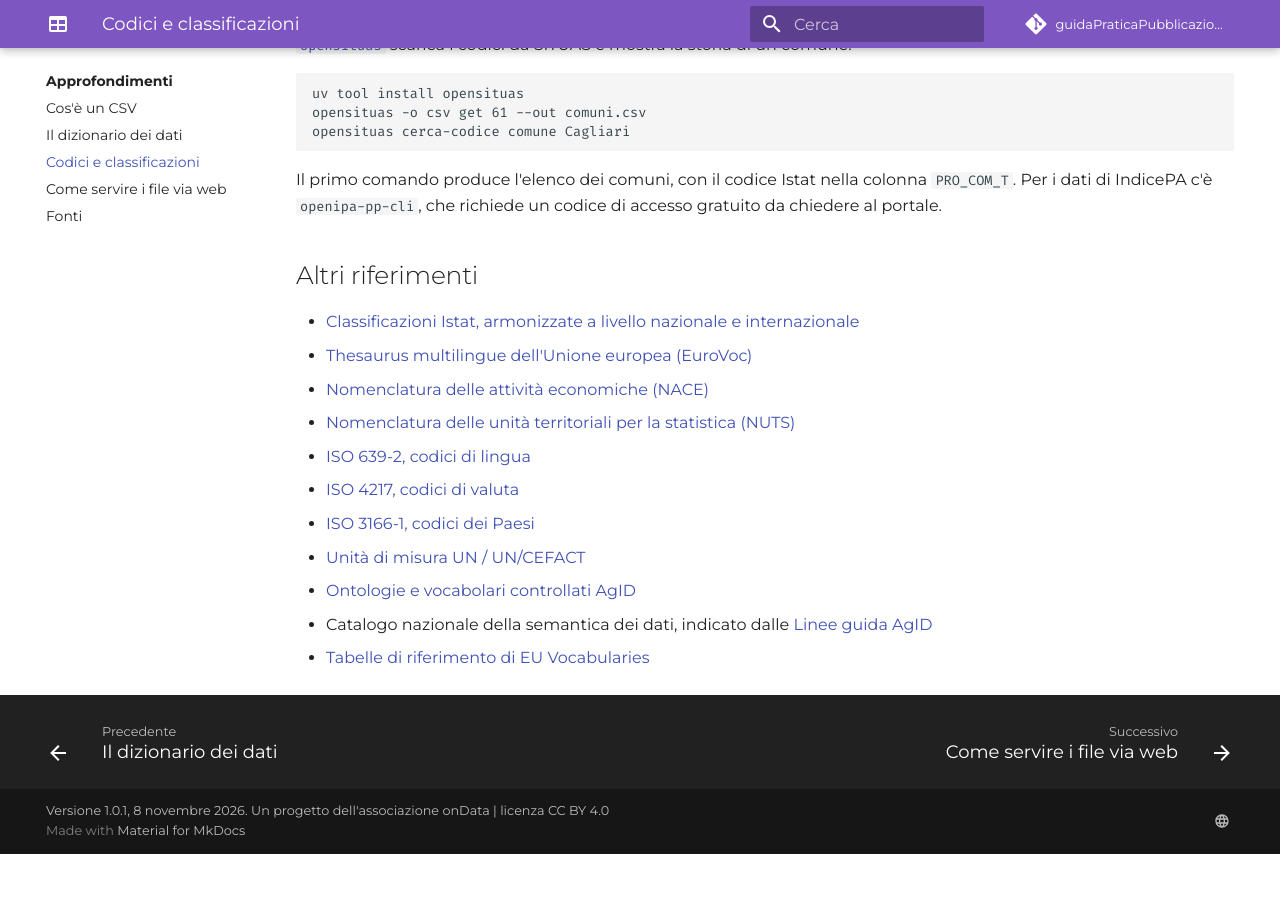
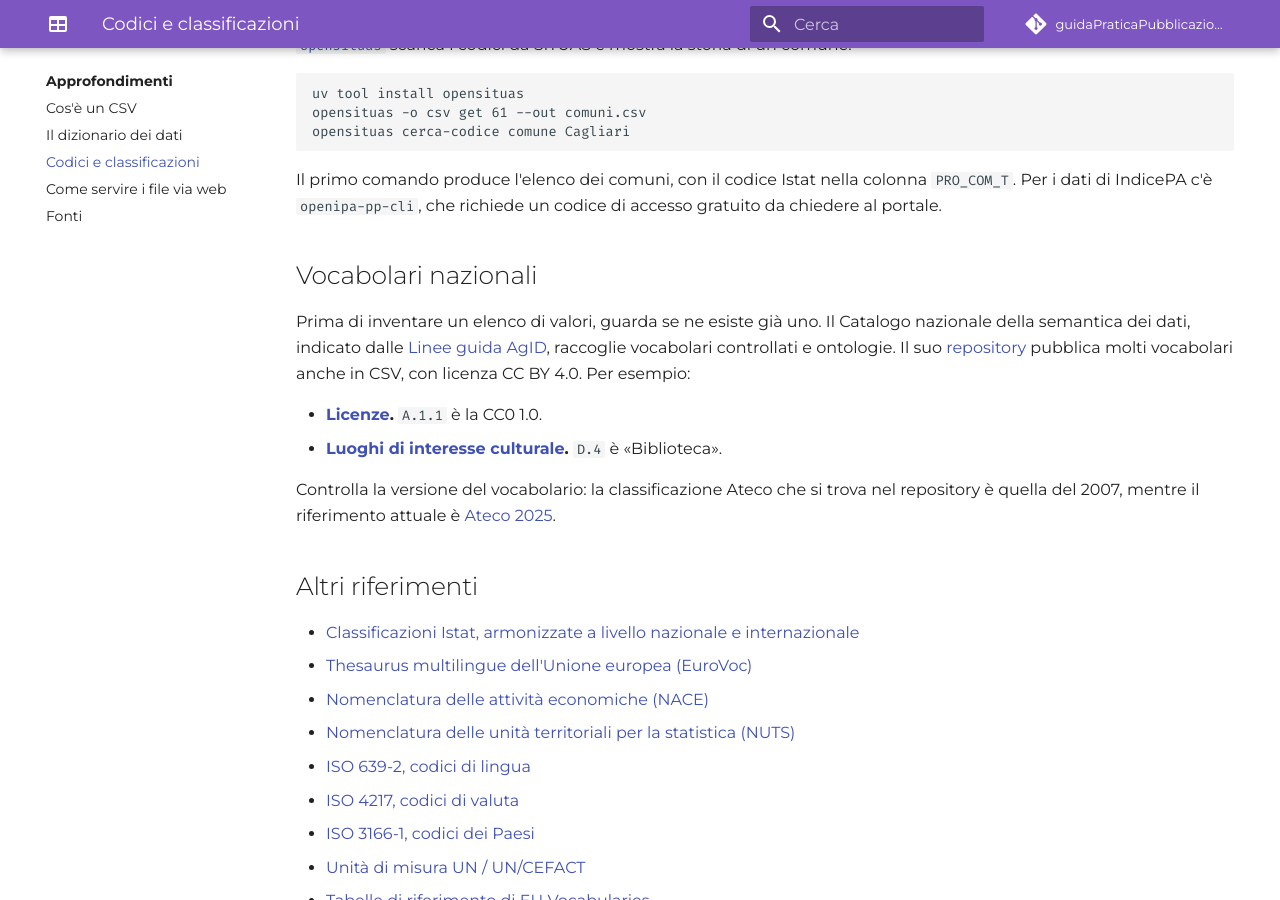
Before and after one commit to ondata/guidaPraticaPubblicazioneCSV, an MkDocs documentation site: the page built from docs/guida/linee_guida_pubblicazione/Tassonomie_elenchi_codici.md, in a window 1280 px wide and 900 px high, scrolled down 1003 px. Built offline with MkDocs 1.6.1 and Material for MkDocs 9.7.7, drawn with Linux system fonts in a browser that asks for light colours; comment, search, counter and statistics services are not loaded; before the commit the page ends 1857 px from its top, so only the background shows below that.

Commit message:
docs: vocabolari nazionali dal repository dati-semantic-assets
Co-Authored-By: Claude Opus 5.5 <noreply@anthropic.com>
Claude-Session: https://claude.ai/code/session_01RCCNPKrWt4tp2kKJYeM5Rt

```diff
--- a/docs/guida/linee_guida_pubblicazione/Tassonomie_elenchi_codici.md
+++ b/docs/guida/linee_guida_pubblicazione/Tassonomie_elenchi_codici.md
@@ -38,6 +38,15 @@ opensituas cerca-codice comune Cagliari
 
 Il primo comando produce l'elenco dei comuni, con il codice Istat nella colonna `PRO_COM_T`. Per i dati di IndicePA c'è `openipa-pp-cli`, che richiede un codice di accesso gratuito da chiedere al portale.
 
+## Vocabolari nazionali
+
+Prima di inventare un elenco di valori, guarda se ne esiste già uno. Il Catalogo nazionale della semantica dei dati, indicato dalle [Linee guida AgID](https://ondata.github.io/linee-guida-opendata/capitolo-5.html#sec-arricchimento), raccoglie vocabolari controllati e ontologie. Il suo [repository](https://github.com/italia/dati-semantic-assets) pubblica molti vocabolari anche in CSV, con licenza CC BY 4.0. Per esempio:
+
+- **[Licenze](https://github.com/italia/dati-semantic-assets/blob/master/VocabolariControllati/licences/licences.csv).** `A.1.1` è la CC0 1.0.
+- **[Luoghi di interesse culturale](https://github.com/italia/dati-semantic-assets/blob/master/VocabolariControllati/classifications-for-culture/cultural-interest-places/cultural-interest-places.csv).** `D.4` è «Biblioteca».
+
+Controlla la versione del vocabolario: la classificazione Ateco che si trova nel repository è quella del 2007, mentre il riferimento attuale è [Ateco 2025](https://www.istat.it/classificazione/ateco-2025/).
+
 ## Altri riferimenti
 
 - [Classificazioni Istat, armonizzate a livello nazionale e internazionale](https://www.istat.it/it/metodi-e-strumenti/classificazioni)
@@ -48,6 +57,4 @@ Il primo comando produce l'elenco dei comuni, con il codice Istat nella colonna
 - [ISO 4217, codici di valuta](https://www.iso.org/iso-4217-currency-codes.html)
 - [ISO 3166-1, codici dei Paesi](https://www.iso.org/iso-3166-country-codes.html)
 - [Unità di misura UN / UN/CEFACT](https://unece.org/fileadmin/DAM/cefact/recommendations/rec20/rec20_rev3_Annex3e.pdf)
-- [Ontologie e vocabolari controllati AgID](https://github.com/italia/dati-semantic-assets)
-- Catalogo nazionale della semantica dei dati, indicato dalle [Linee guida AgID](https://ondata.github.io/linee-guida-opendata/capitolo-5.html#sec-arricchimento)
 - [Tabelle di riferimento di EU Vocabularies](https://op.europa.eu/en/web/eu-vocabularies/authority-tables)
```
Also changed, not shown: CHANGELOG.md (+4 -0 lines), LOG.md (+1 -0 lines), docs/guida/linee_guida_pubblicazione/Cassetta_attrezzi.md (+6 -0 lines), docs/guida/linee_guida_pubblicazione/P08_standardizzazione_valori_campi.md (+1 -1 lines).
